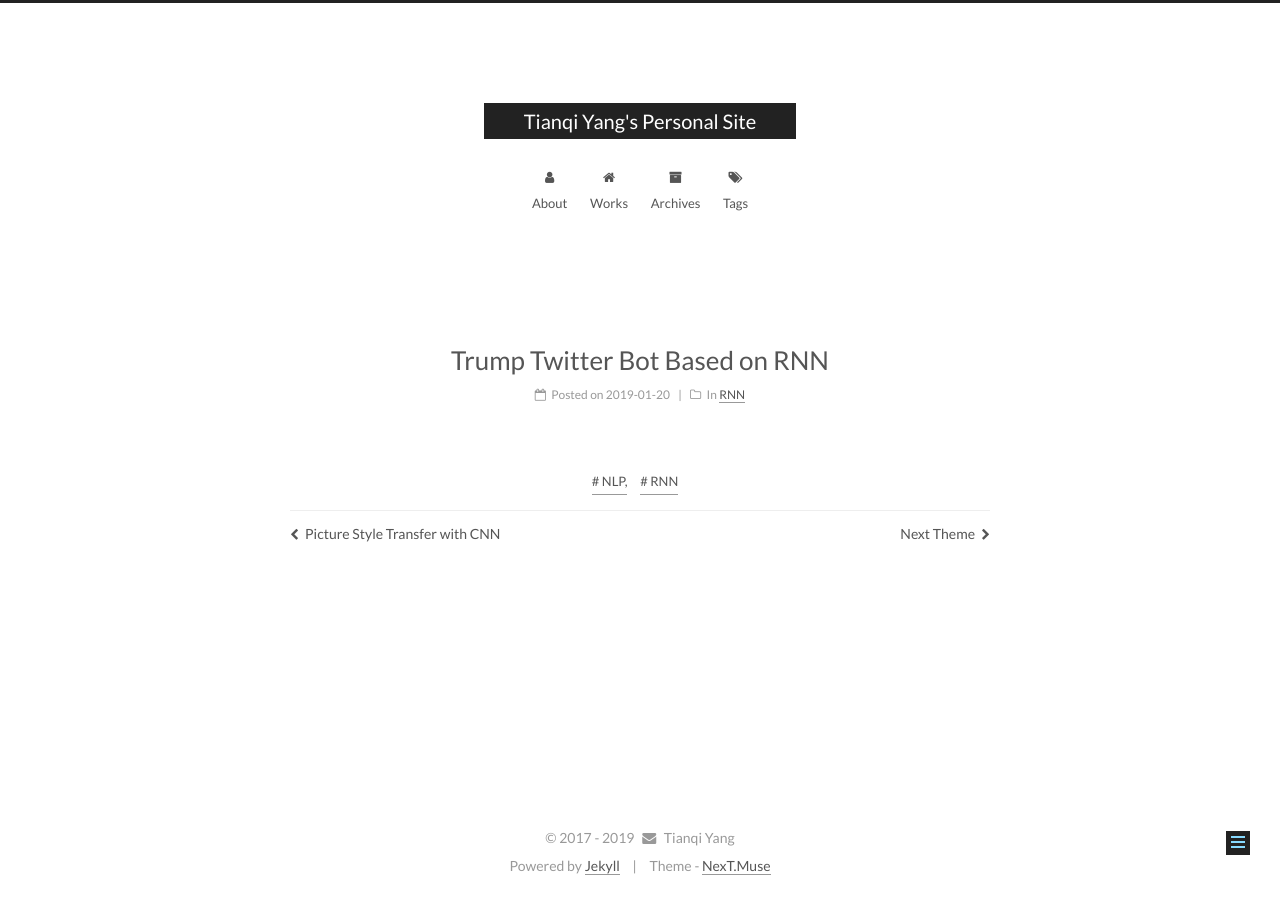
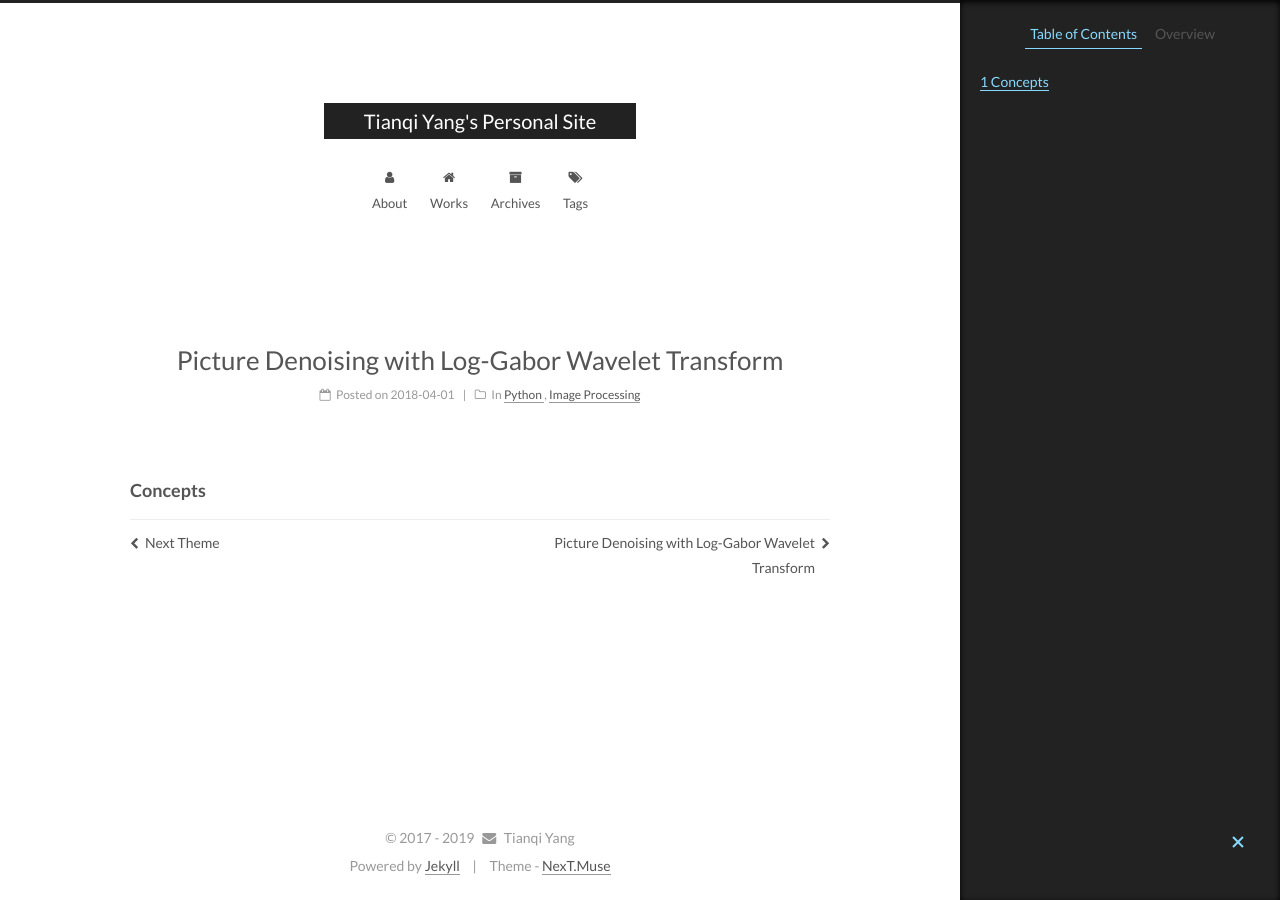
Before and after one commit to bruceyoungsysu/bruceyoungsysu.github.io, a Jekyll site: the page built from _posts/2019-01-20-Trump Twitter Bot Based on RNN.md, in a window 1280 px wide. Built offline with Jekyll 4.4.1, drawn with Linux system fonts in a browser that asks for light colours.

Commit message:
test on title

```diff
--- a/_posts/2019-01-20-Trump Twitter Bot Based on RNN.md
+++ b/_posts/2019-01-20-Trump Twitter Bot Based on RNN.md
@@ -1,7 +1,10 @@
 ---
-title: Trump Twitter Bot Based on RNN
-Date: 2019-01-20 16:34:09
+title: Picture Denoising with Log-Gabor Wavelet Transform
+date: 2018-04-01 16:34:09
 categories:
-- RNN
-tags: NLP, RNN
+- Python
+- Image Processing
+
 ---
+
+### Concepts
```
